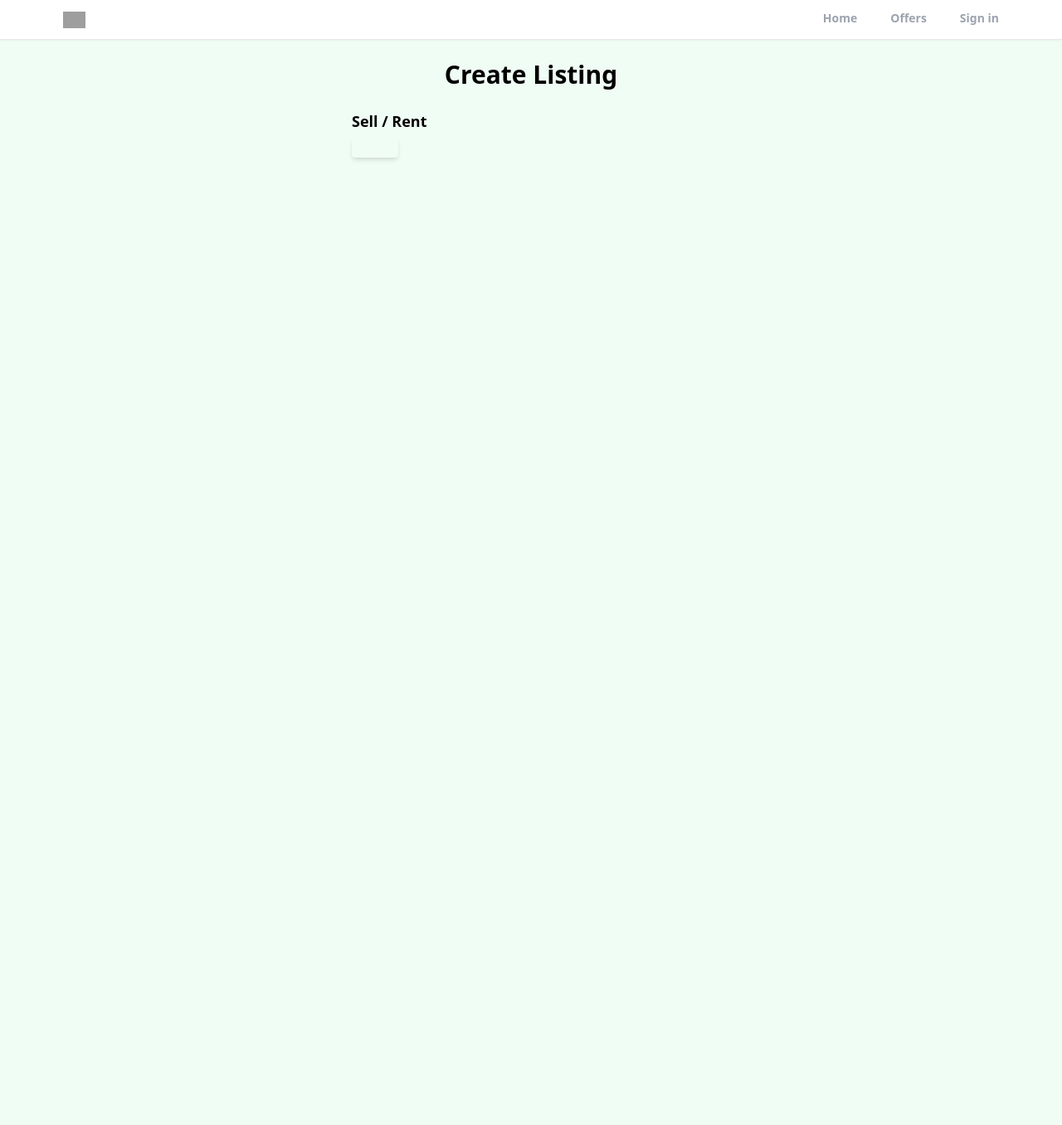
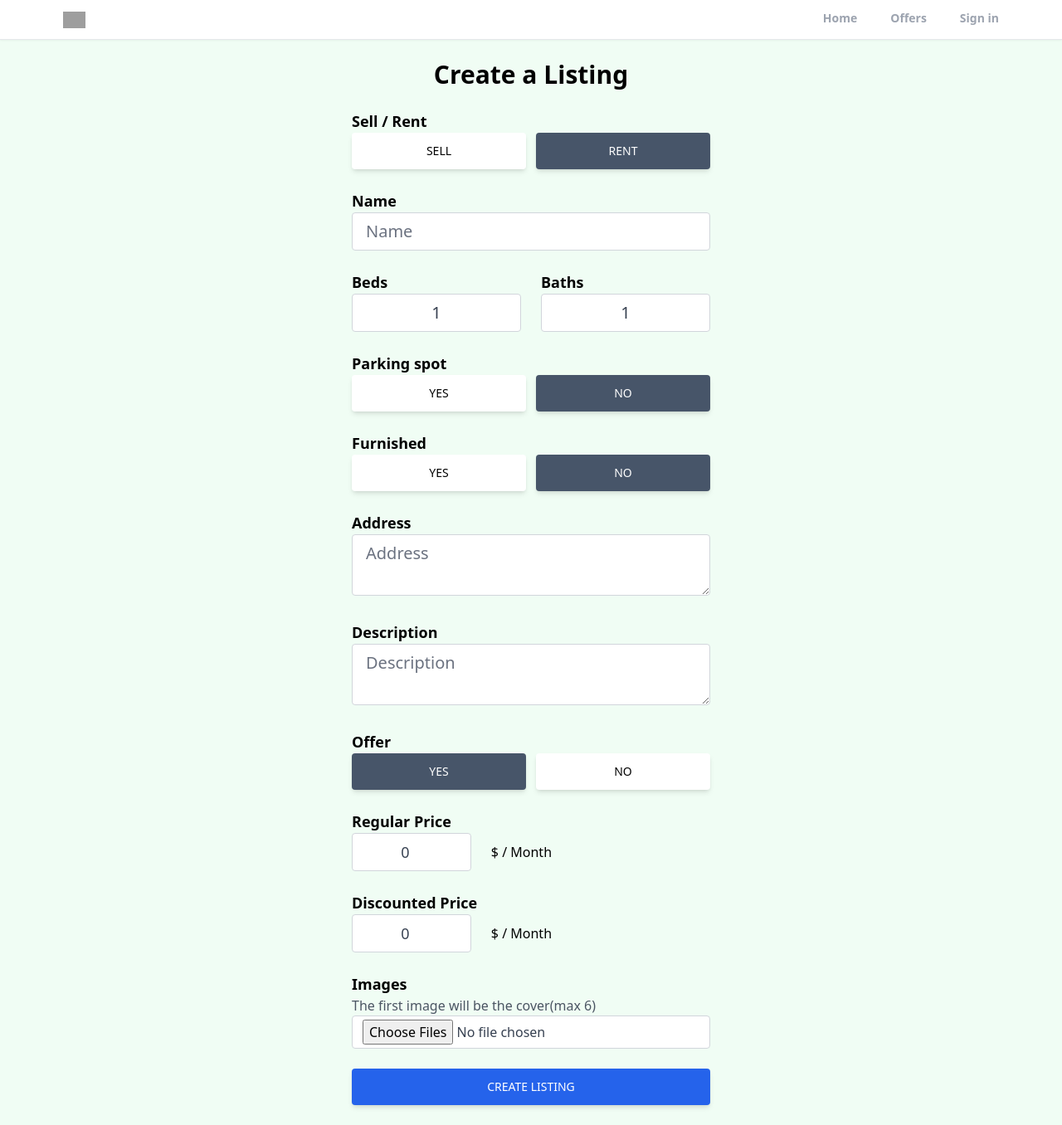
Before and after one commit to nikhildixit27/HomeFinder, a React (Create React App) app: page /create-listing in a window 1280 px wide. Shown: the whole page at 83% size. Before the commit the page ends 800 px from the top, so only its background shows below. Built offline with nearby package versions, Linux system fonts and the light colour scheme; no server answers; grey boxes are pictures that could not be loaded.

Commit message:
Completed the design of Create Listing section

```diff
--- a/src/pages/CreateListing.jsx
+++ b/src/pages/CreateListing.jsx
@@ -1,18 +1,148 @@
-import React from 'react'
+import React, { useState } from 'react'
 
-export default function createListing() {
-    function onChange(){
+export default function CreateListing() {
+    const [formData, setFormData] = useState({
+        type: "rent",
+        name: "",
+        bedrooms: 1,
+        bathrooms: 1,
+        parking: false,
+        furnished: false,
+        address: "",
+        description: "",
+        offer: true,
+        regularPrice: 0,
+        discountedPrice: 0,
+    });
+    const { type, name, bedrooms, bathrooms, parking, furnished, address, description, offer, regularPrice, discountedPrice } = formData;
+    function onChange() {
 
     }
     return (
         <main className='max-w-md px-2 mx-auto'>
-            <h1 className='text-3xl text-center mt-6 font-bold'>Create Listing</h1>
+            <h1 className='text-3xl text-center mt-6 font-bold'>Create a Listing</h1>
             <form>
                 <p className='text-lg mt-6 font-semibold'>Sell / Rent</p>
-                <div className=''>
-                    <button type='button' id='type' value= "sale" onClick={onChange} className={`px-7 py-3 font-medium text-sm uppercase shadow-md rounded hover:shadoe-lg focus:shadow-lg active:s`}>
+                <div className='flex '>
+                    <button type='button' id='type' value="sale" onClick={onChange} className={`mr-3  px-7 py-3 font-medium text-sm uppercase shadow-md rounded hover:shadoe-lg focus:shadow-lg active:shadow-lg transition duration-200 ease-in-out w-full ${type === "rent" ? "bg-white text-black" : "bg-slate-600 text-white"
+                        }`}>
+                        sell
+                    </button>
+
+                    <button type='button' id='type' value="sale" onClick={onChange} className={`px-7 py-3 font-medium text-sm uppercase shadow-md rounded hover:shadoe-lg focus:shadow-lg active:shadow-lg transition duration-200 ease-in-out w-full ${type === "sale" ? "bg-white text-black" : "bg-slate-600 text-white"
+                        }`}>
+                        Rent
                     </button>
                 </div>
+
+                <p className='text-lg mt-6 font-semibold'>Name</p>
+                <input type="text" id='name' value={name} onChange={onChange} placeholder='Name' maxLength={32} minLength={10} required className='w-full px-4 py-2 text-xl text-gray-700 bg-white border border-gray-300 rounded transition duration-150 ease-in-out focus:text-gray-700 focus:bg-white focus:border-slate-600 mb-6 ' />
+
+                <div className='flex space-x-6 mb-6'>
+                    <div>
+                        <p className='text-lg font-semibold'>Beds</p>
+                        <input type="text" typeof='number' id='bedrooms' value={bedrooms} onChange={onChange} min={1} max={50} required className='w-full px-4 py-2 text-xl text-gray-700 bg-white border border-gray-300 rounded transition duration-150 ease-in-out focus:text-gray-700 focus:bg-white focus:border-slate-600 text-center' />
+                    </div>
+
+                    <div>
+                        <p className='text-lg font-semibold'>Baths</p>
+                        <input type="text" typeof='number' id='bathrooms' value={bathrooms} onChange={onChange} min={1} max={50} required className='w-full px-4 py-2 text-xl text-gray-700 bg-white border border-gray-300 rounded transition duration-150 ease-in-out focus:text-gray-700 focus:bg-white focus:border-slate-600 text-center' />
+                    </div>
+                </div>
+
+                <p className='text-lg mt-6 font-semibold'>Parking spot</p>
+                <div className='flex '>
+                    <button type='button' id='parking' value={true} onClick={onChange} className={`mr-3  px-7 py-3 font-medium text-sm uppercase shadow-md rounded hover:shadoe-lg focus:shadow-lg active:shadow-lg transition duration-200 ease-in-out w-full ${!parking ? "bg-white text-black" : "bg-slate-600 text-white"
+                        }`}>
+                        Yes
+                    </button>
+
+                    <button type='button' id='parking' value={false} onClick={onChange} className={`px-7 py-3 font-medium text-sm uppercase shadow-md rounded hover:shadoe-lg focus:shadow-lg active:shadow-lg transition duration-200 ease-in-out w-full ${parking ? "bg-white text-black" : "bg-slate-600 text-white"
+                        }`}>
+                        No
+                    </button>
+                </div>
+
+
+                <p className='text-lg mt-6 font-semibold'>Furnished</p>
+                <div className='flex '>
+                    <button type='button' id='furnished' value={true} onClick={onChange} className={`mr-3  px-7 py-3 font-medium text-sm uppercase shadow-md rounded hover:shadoe-lg focus:shadow-lg active:shadow-lg transition duration-200 ease-in-out w-full ${!furnished ? "bg-white text-black" : "bg-slate-600 text-white"
+                        }`}>
+                        Yes
+                    </button>
+
+                    <button type='button' id='furnsihed' value={false} onClick={onChange} className={`px-7 py-3 font-medium text-sm uppercase shadow-md rounded hover:shadoe-lg focus:shadow-lg active:shadow-lg transition duration-200 ease-in-out w-full ${furnished ? "bg-white text-black" : "bg-slate-600 text-white"
+                        }`}>
+                        No
+                    </button>
+                </div>
+
+
+                <p className='text-lg mt-6 font-semibold'>Address</p>
+                <textarea type="text" id='address' value={address} onChange={onChange} placeholder='Address' required className='w-full px-4 py-2 text-xl text-gray-700 bg-white border border-gray-300 rounded transition duration-150 ease-in-out focus:text-gray-700 focus:bg-white focus:border-slate-600 mb-6 ' />
+
+
+                <p className='text-lg font-semibold'>Description</p>
+                <textarea type="text" id='description' value={description} onChange={onChange} placeholder='Description' required className='w-full px-4 py-2 text-xl text-gray-700 bg-white border border-gray-300 rounded transition duration-150 ease-in-out focus:text-gray-700 focus:bg-white focus:border-slate-600 mb-6 ' />
+
+
+                <p className='text-lg font-semibold'>Offer</p>
+                <div className='flex mb-6'>
+                    <button type='button' id='offer' value={true} onClick={onChange} className={`mr-3  px-7 py-3 font-medium text-sm uppercase shadow-md rounded hover:shadoe-lg focus:shadow-lg active:shadow-lg transition duration-200 ease-in-out w-full ${!offer ? "bg-white text-black" : "bg-slate-600 text-white"
+                        }`}>
+                        Yes
+                    </button>
+
+                    <button type='button' id='offer' value={false} onClick={onChange} className={`px-7 py-3 font-medium text-sm uppercase shadow-md rounded hover:shadoe-lg focus:shadow-lg active:shadow-lg transition duration-200 ease-in-out w-full ${offer ? "bg-white text-black" : "bg-slate-600 text-white"
+                        }`}>
+                        No
+                    </button>
+                </div>
+
+                <div className="flex items-center mb-6">
+                    <div className="">
+                        <p className='text-lg font-semibold'>Regular Price</p>
+
+                        <div className="flex w-full justify-center items-center space-x-6">
+                            <input type="number" name="" id="regularPrice" value={regularPrice} onChange={onChange} min={50} max={400000000} required className='w-full px-4 py-2 text-lg text-gray-700 bg-white border-gray-300 rounded transition duration-150 ease-in-out focus:text-gray-700 focus:bg-white focus:border-slate-600 text-center' />
+
+                            {type == "rent" && (
+                                <div className="text-md w-full whitespace-nowrap"> <p>$ / Month</p></div>
+                            )}
+
+                        </div>
+
+                    </div>
+                </div>
+
+
+                {offer && (
+                    <div className="flex items-center mb-6">
+                        <div className="">
+                            <p className='text-lg font-semibold'>Discounted Price</p>
+
+                            <div className="flex w-full justify-center items-center space-x-6">
+                                <input type="number" name="" id="discountedPrice" value={discountedPrice} onChange={onChange} min={50} max={400000000} required={offer} className='w-full px-4 py-2 text-lg text-gray-700 bg-white border-gray-300 rounded transition duration-150 ease-in-out focus:text-gray-700 focus:bg-white focus:border-slate-600 text-center' />
+
+                                {type == "rent" && (
+                                    <div className="text-md w-full whitespace-nowrap"> <p>$ / Month</p></div>
+                                )}
+
+                            </div>
+
+                        </div>
+                    </div>
+                )}
+
+                <div className="mb-6">
+                    <p className='text-lg font-semibold'>Images</p>
+                    <p className='text-gray-600'>The first image will be the cover(max 6)</p>
+                    <input type="file" id="images" onChange={onChange} accept='.jpg,.png,.jpeg' multiple required
+                        className='w-full px-3 py-1 text-gray-700 bg-white border border-gray-300 rounded transition duration-150 ease-in-out focus:bg-white focus:border-slate-600'
+                    />
+                </div>
+
+                <button type='submit' className='mb-6 w-full px-7 py-3 bg-blue-600 text-white font-medium text-sm uppercase rounded shadow-md hover:bg-blue-700 hover:shadow-lg focus:bg-blue-700 focus:shadow-lg active:bg-blue-800 active:shadow-lg transition duration-150 ease-in-out'>Create Listing</button>
             </form>
         </main>
     )
```
